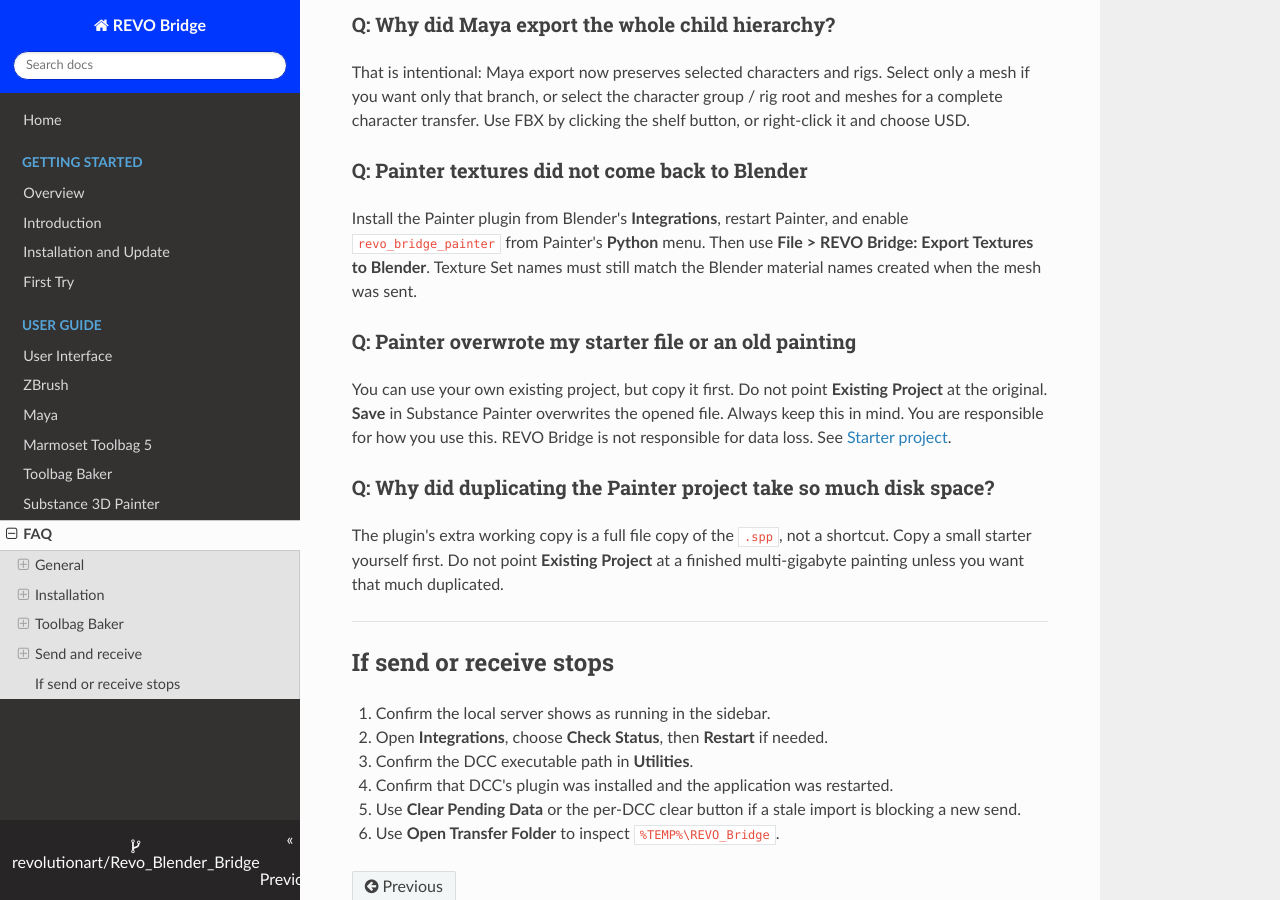
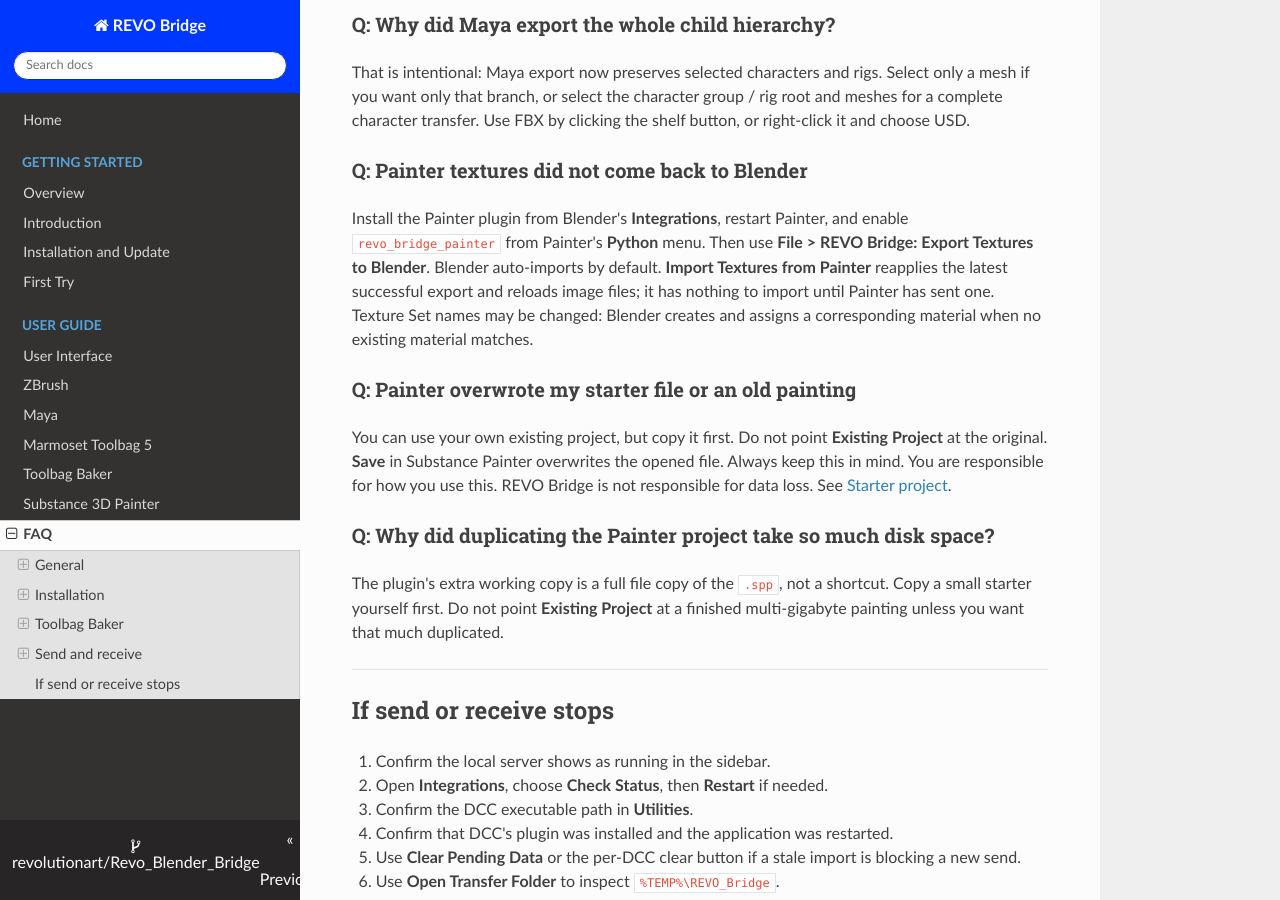
Before and after one commit to revolutionart/Revo_Blender_Bridge, an MkDocs documentation site: the page built from docs/user-guide/FAQ.md, in a window 1280 px wide and 900 px high, scrolled down 3119 px. Built offline with MkDocs 1.6.1, drawn with Linux system fonts in a browser that asks for light colours; nearby versions of some CDN libraries.

Commit message:
Clarify Painter manual texture reimport

```diff
--- a/docs/user-guide/FAQ.md
+++ b/docs/user-guide/FAQ.md
@@ -86,8 +86,11 @@
 ### Q: Painter textures did not come back to Blender
 Install the Painter plugin from Blender's **Integrations**, restart Painter, and
 enable `revo_bridge_painter` from Painter's **Python** menu. Then use
-**File > REVO Bridge: Export Textures to Blender**. Texture Set names must still
-match the Blender material names created when the mesh was sent.
+**File > REVO Bridge: Export Textures to Blender**. Blender auto-imports by
+default. **Import Textures from Painter** reapplies the latest successful export
+and reloads image files; it has nothing to import until Painter has sent one.
+Texture Set names may be changed: Blender creates and assigns a corresponding
+material when no existing material matches.
 
 ### Q: Painter overwrote my starter file or an old painting
 You can use your own existing project, but copy it first. Do not point **Existing Project** at the original. **Save** in Substance Painter overwrites the opened file. Always keep this in mind. You are responsible for how you use this. REVO Bridge is not responsible for data loss. See [Starter project](painter.md#starter-project-best-practice).
```
Also changed, not shown: docs/getting-started/first-try.md (+2 -1 lines), docs/user-guide/painter.md (+4 -1 lines).
